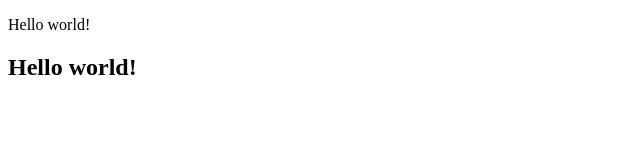
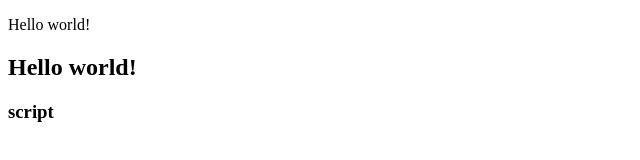
Before and after one commit to Sakhooo/first-projekt, a plain HTML site: page index.html in a window 1280 px wide. Shown: the full height of the page, 0-640 px from the left. Drawn offline with Linux system fonts and the light colour scheme.

Commit message:
inex.mod

```diff
--- a/index.html
+++ b/index.html
@@ -9,6 +9,7 @@
 <body>
     <p>Hello world!</p>
     <h2>Hello world!</h2>
+    <h3>script</h3>
     <!-- <script>
         alert('Hello world')
     </script>     -->
```
